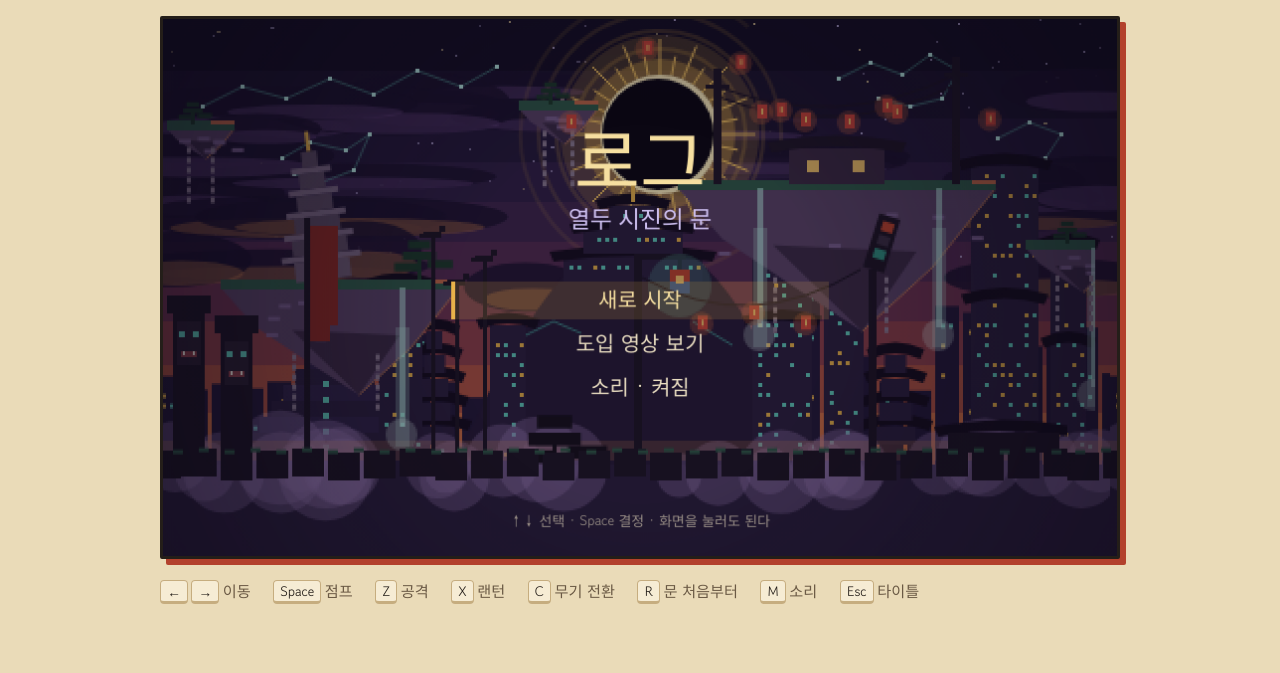
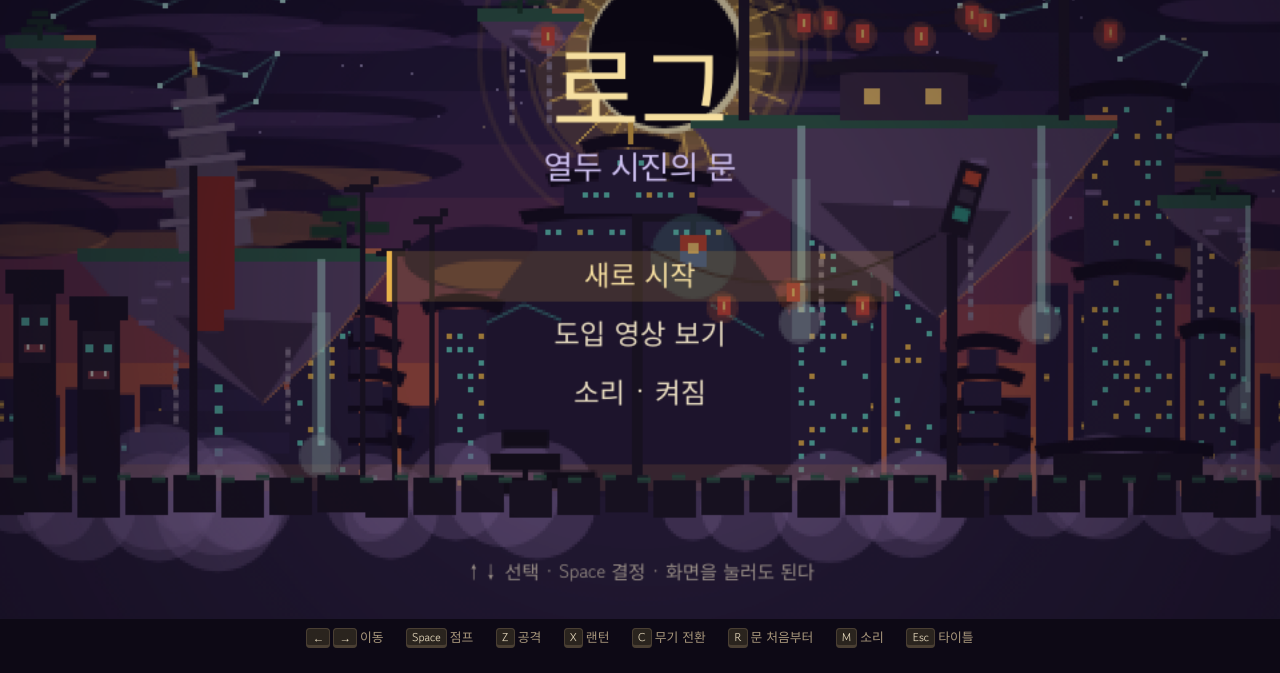
Before and after one commit to noah2byte/log-game, a website built with Vite: page index.html in a window 1280 px wide. Shown: the part 127-800 px from the top of the page. Built offline with nearby package versions, Linux system fonts and the light colour scheme; a web font is replaced by a local one.

Commit message:
Add files via upload

```diff
--- a/src/main.ts
+++ b/src/main.ts
@@ -15,7 +15,7 @@ import { renderTitle } from './ui/title';
 import { updateIntro, renderIntro } from './story/cutscene';
 import { step } from './entities/player';
 import { render } from './render/world';
-import { initTouch, updateTouchVisibility } from './core/touch';
+import { initTouch, updateTouchVisibility, isTouchDevice } from './core/touch';
 import { DEBUG } from './config';
 import { warpStage } from './world/stages';
 import { damage } from './combat/damage';
@@ -68,6 +68,27 @@ function loop(now: number): void {
   requestAnimationFrame(loop);
 }
 
+/** PC 전체 화면: 오른쪽 위 버튼과 F 키. 모바일은 터치 조작 쪽에 같은 기능이 있다 */
+function initFullscreen(stage: HTMLElement): void {
+  if (!document.fullscreenEnabled) return; // 전체 화면이 허용되지 않은 iframe 등에서는 버튼을 만들지 않는다
+  const toggle = () => {
+    if (document.fullscreenElement) document.exitFullscreen().catch(() => {});
+    else document.documentElement.requestFullscreen().catch(() => {});
+  };
+  if (!isTouchDevice()) {
+    const b = document.createElement('button');
+    b.className = 'fs-btn';
+    b.type = 'button';
+    b.title = '전체 화면 (F)';
+    b.textContent = '⛶';
+    b.addEventListener('click', toggle);
+    stage.append(b);
+  }
+  addEventListener('keydown', (e) => {
+    if (e.code === 'KeyF' && !e.repeat) toggle();
+  });
+}
+
 async function boot(): Promise<void> {
   initAudioPrefs();
   drawLoading(0, 1);
@@ -79,6 +100,7 @@ async function boot(): Promise<void> {
   preloadRest();
   initInput();
   initTouch(document.querySelector('.stage') as HTMLElement);
+  initFullscreen(document.querySelector('.stage') as HTMLElement);
   $.mode = 'title';
   music('cut');
   last = performance.now();
--- a/src/style.css
+++ b/src/style.css
@@ -86,3 +86,20 @@ kbd{font-family:inherit;background:var(--key);color:var(--ink);border:1px solid
   .tc-btn.tc-small { width: 14vw; height: 14vw; font-size: 12px; }
   .touch .tc-rotate { display: block; text-align: center; color: #a8977b; font-size: 13px; margin-top: calc(22vw + 70px); }
 }
+
+/* ---- 게임 페이지 레이아웃 ----
+   게임 주소로 바로 열었을 때도 화면을 게임에 양보한다. 처음엔 설명 페이지처럼 제목·설명 아래 캔버스를 뒀는데,
+   창 크기에 따라 게임이 작게 보이거나 스크롤이 생겨서 창에 꽉 맞추는 방식으로 바꿨다 */
+html, body { height: 100%; }
+body { margin: 0; background: #0d0915; overflow: hidden; }
+main { max-width: none; padding: 0; height: 100%; display: flex; flex-direction: column; justify-content: center; }
+h1, .lede { display: none; }
+.stage { border: 0; box-shadow: none; margin: 0 auto; width: min(100vw, calc((100dvh - 40px) * 16 / 9)); }
+.keys { justify-content: center; margin: 8px 0 0; font-size: 0.8rem; color: #a8977b; }
+kbd { background: #2a241e; color: #ecdfc2; border-color: #4a3f33; }
+:fullscreen .stage { width: min(100vw, calc(100dvh * 16 / 9)); }
+:fullscreen .keys { display: none; }
+.fs-btn { position: absolute; top: 10px; right: 10px; z-index: 3; width: 34px; height: 34px; border-radius: 8px;
+  border: 1px solid rgba(243,228,194,.35); background: rgba(36,30,25,.6); color: #f3e4c2; font-size: 16px; cursor: pointer; opacity: .55; }
+.fs-btn:hover { opacity: 1; }
+.touch .fs-btn { display: none; }
```
